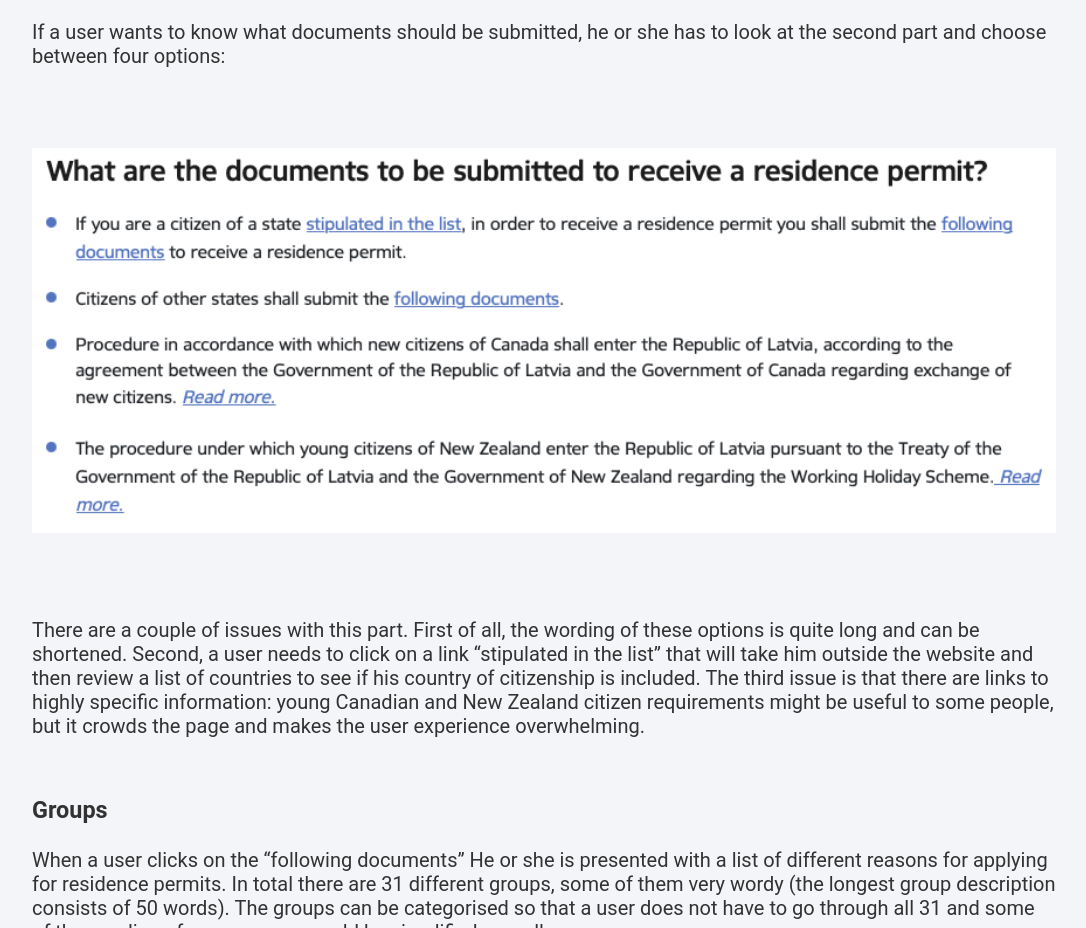
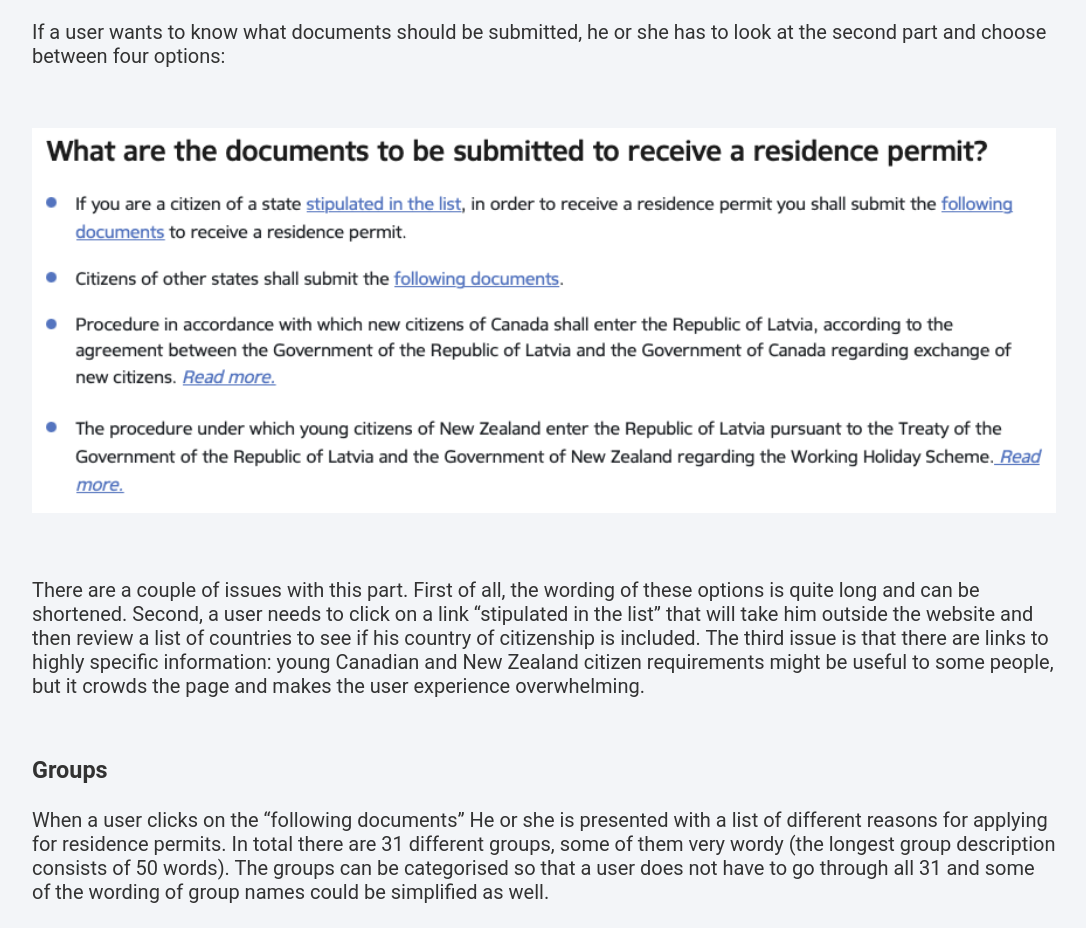
Before and after one commit to dinijs/dinijs.github.io, a plain HTML site: page ocma/ocma.html in a window 1280 px wide. Shown: the part 1280-2208 px from the top of the page, without its empty margins (96-1182 px from the left). Drawn offline with Linux system fonts and the light colour scheme.

Commit message:
Add files via upload

```diff
--- a/css/stylesheet.css
+++ b/css/stylesheet.css
@@ -230,8 +230,8 @@ img.ocma {
 }
 .snippet img {
   max-width: 1300px;
-  margin-top: 4em;
-  margin-bottom: 4em;
+  margin-top: 3em;
+  margin-bottom: 3em;
 }
 table, th, td {
   border: solid 1px #323232;
```
